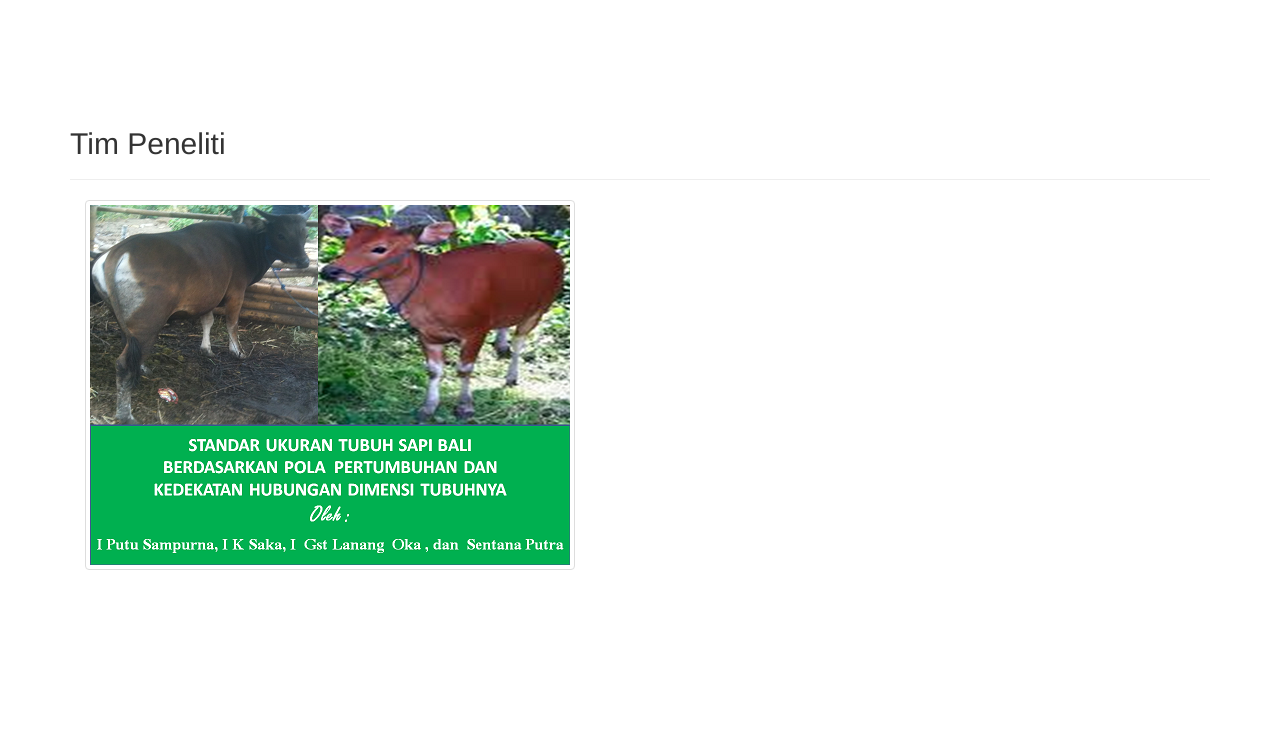
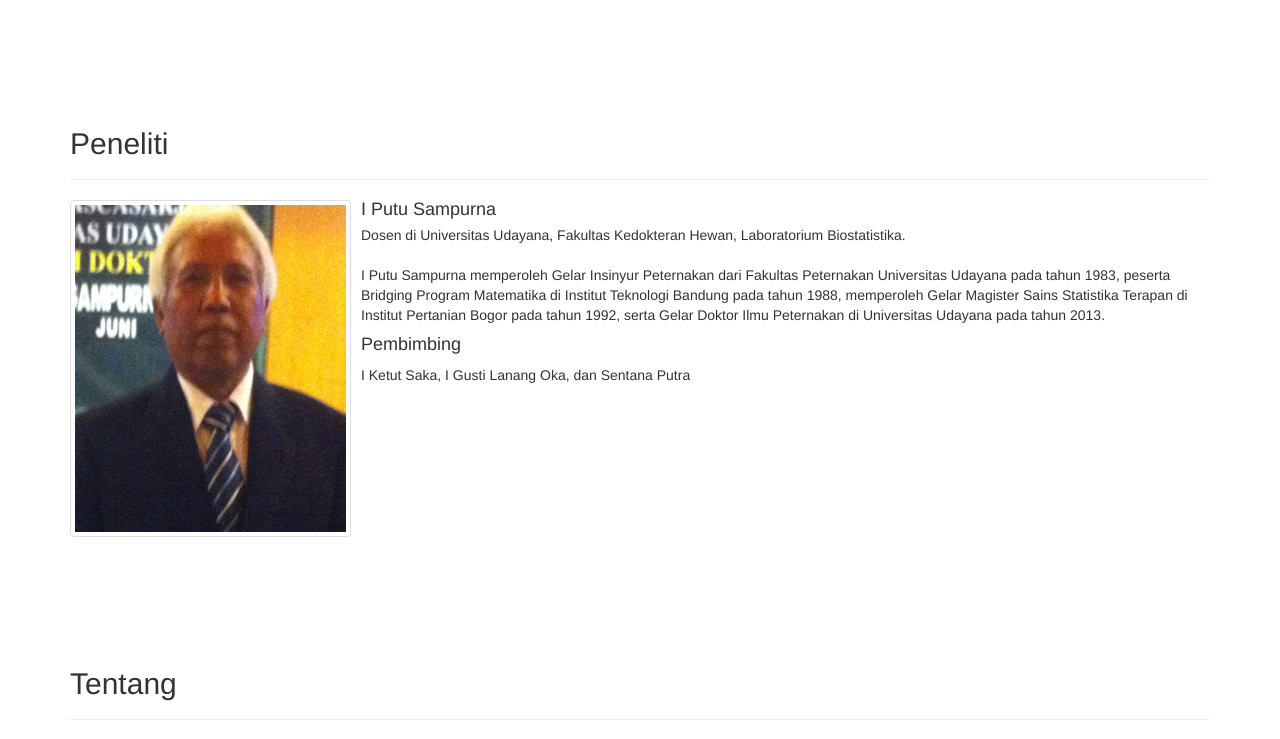
Before and after one commit to gedeh/sapibali, a plain HTML site: page index.html in a window 1280 px wide. Shown: the part 1232-1971 px from the top of the page. Before the commit the page ends 1842 px from the top, so only its background shows below. Drawn offline with nearby package versions, Linux system fonts and the light colour scheme.

Commit message:
Peneliti & Tentang

```diff
--- a/index.html
+++ b/index.html
@@ -38,7 +38,8 @@
         <div class="navbar-collapse collapse">
           <ul class="nav navbar-nav">
             <li><a href="#simulasi">Simulasi</a></li>
-            <li><a href="#tim-peneliti">Tim Peneliti</a></li>
+            <li><a href="#peneliti">Peneliti</a></li>
+            <li><a href="#tentang">Tentang</a></li>
           </ul>
         </div><!--/.nav-collapse -->
 
@@ -167,15 +168,39 @@
         </table>
       </div>
 
-      <a name="tim-peneliti"></a>
+      <a name="peneliti"></a>
       <div class="page-header" style="padding-top: 50px;">
-        <h2>Tim Peneliti</h2>
+        <h2>Peneliti</h2>
       </div>
 
-      <div class="col-sm-10" style="text-align: center;">
-        <img src="tim_peneliti.png" class="thumbnail">
+      <ul class="media-list">
+        <li class="media">
+          <a class="pull-left" href="#">
+            <img class="media-object thumbnail" src="putu_sampurna.png">
+          </a>
+          <div class="media-body">
+            <h4 class="media-heading">I Putu Sampurna</h4>
+            <p>Dosen di Universitas Udayana, Fakultas Kedokteran Hewan, Laboratorium Biostatistika.<br/><br/>
+            I Putu Sampurna memperoleh Gelar Insinyur Peternakan dari Fakultas Peternakan Universitas Udayana pada tahun 1983,
+            peserta Bridging Program Matematika di Institut Teknologi Bandung pada tahun 1988,
+            memperoleh Gelar Magister Sains Statistika Terapan di Institut Pertanian Bogor pada tahun 1992, serta Gelar Doktor
+            Ilmu Peternakan di Universitas Udayana pada tahun 2013.
+            </p>
+            <h4>Pembimbing</h4>
+            <p>
+              I Ketut Saka, I Gusti Lanang Oka, dan Sentana Putra
+            </p>
+          </div>
+        </li>
+      </ul>
+
+      <a name="tentang"></a>
+      <div class="page-header" style="padding-top: 50px;">
+        <h2>Tentang</h2>
       </div>
-
+      <div>
+        <img src="tentang.png" class="thumbnail">
+      </div>
     </div> <!-- /container -->
 
     <!-- Bootstrap core JavaScript
```
Also changed, not shown: putu_sampurna.png (added), tentang.png (added), tim_peneliti.png (deleted).
